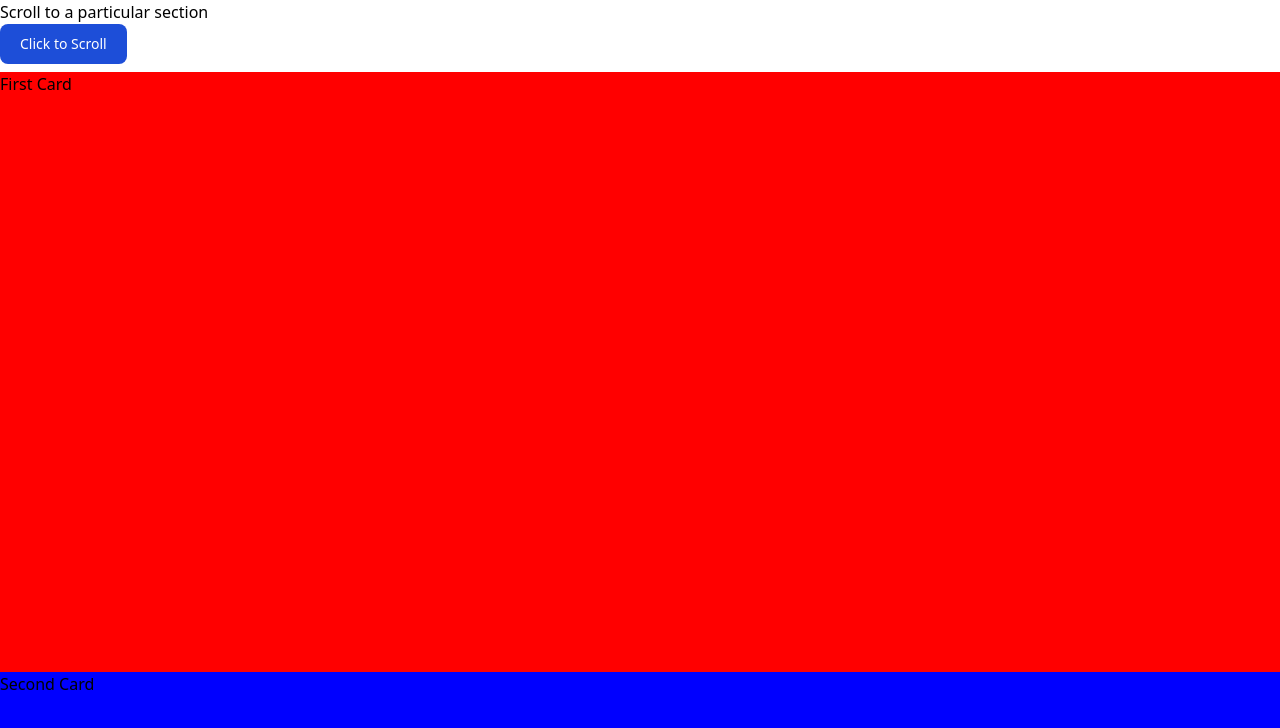
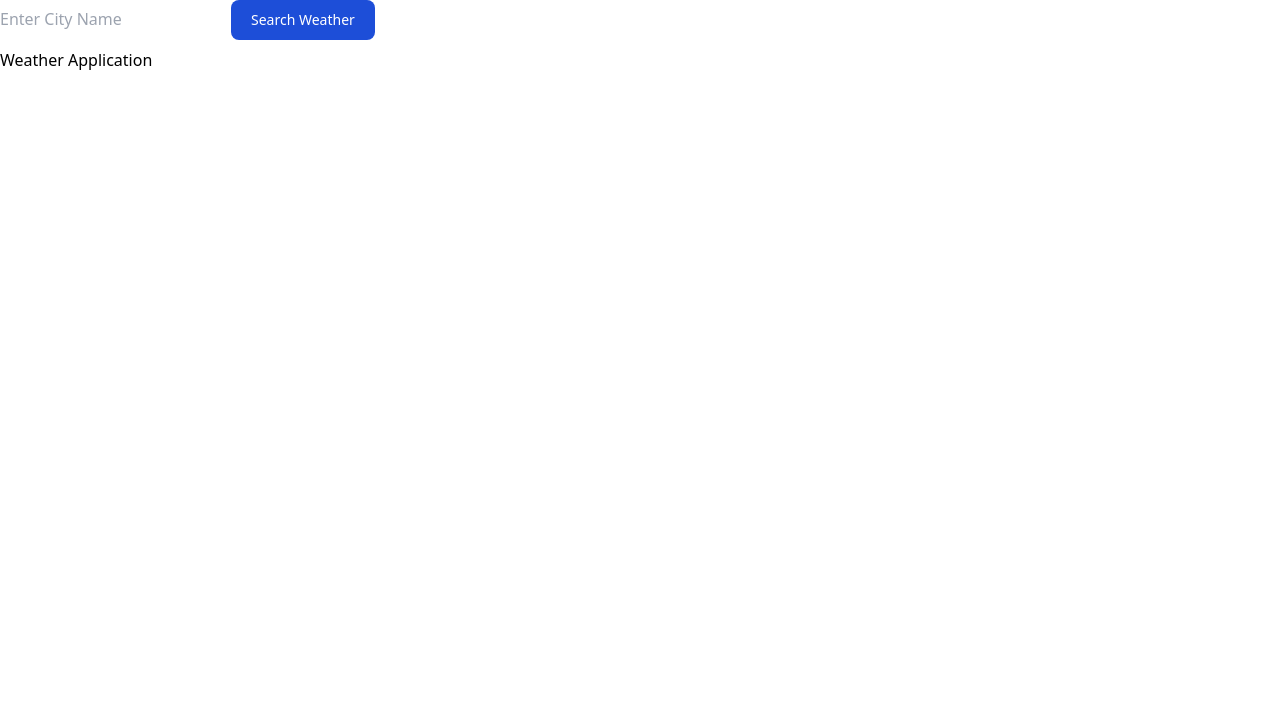
Before and after one commit to aindriu80/fcc-25-react-apps, a React (Vite) app: page / in a window 1280 px wide. Shown: the top 728 px of the page. Built offline with nearby package versions, Linux system fonts and the light colour scheme.

Commit message:
Weather App - initial

```diff
--- a/src/App.tsx
+++ b/src/App.tsx
@@ -20,6 +20,7 @@ import UseOnClickOutsideTest from './components/UseOutsideClick/UseOnClickOutsid
 import TestUseWindowResize from './components/UseWindowResize/TestUseWindowResize';
 import ScrollTopToBottom from './components/ScrollTopToBottom/ScrollTopToBottom';
 import ScrollToSection from './components/ScrollToSection/ScrollToSection';
+import WeatherApplication from './components/WeatherApplication/WeatherApplication';
 
 function App() {
   return (
@@ -51,7 +52,8 @@ function App() {
       {/* <UseOnClickOutsideTest /> */}
       {/* <TestUseWindowResize /> */}
       {/* <ScrollTopToBottom /> */}
-      <ScrollToSection />
+      {/* <ScrollToSection /> */}
+      <WeatherApplication />
     </div>
   );
 }
--- /dev/null
+++ b/src/components/WeatherApplication/SearchComponent.tsx
@@ -0,0 +1,22 @@
+const SearchComponent = ({ search, setSearch, handleSearch }) => {
+  return (
+    <div className="search-engine">
+      <input
+        type="text"
+        className="city-search"
+        placeholder="Enter City Name"
+        name="search"
+        value={search}
+        onChange={(event) => setSearch(event.target.value)}
+      />
+      <button
+        onClick={handleSearch}
+        className="text-white bg-blue-700 hover:bg-blue-800 focus:ring-4 focus:ring-blue-300 font-medium rounded-lg text-sm px-5 py-2.5 me-2 mb-2 dark:bg-blue-600 dark:hover:bg-blue-700 focus:outline-none dark:focus:ring-blue-800"
+      >
+        Search Weather
+      </button>
+    </div>
+  );
+};
+
+export default SearchComponent;
--- /dev/null
+++ b/src/components/WeatherApplication/WeatherApplication.tsx
@@ -0,0 +1,12 @@
+import SearchComponent from './SearchComponent';
+
+const WeatherApplication = () => {
+  return (
+    <div>
+      <SearchComponent />
+      Weather Application
+    </div>
+  );
+};
+
+export default WeatherApplication;
```
